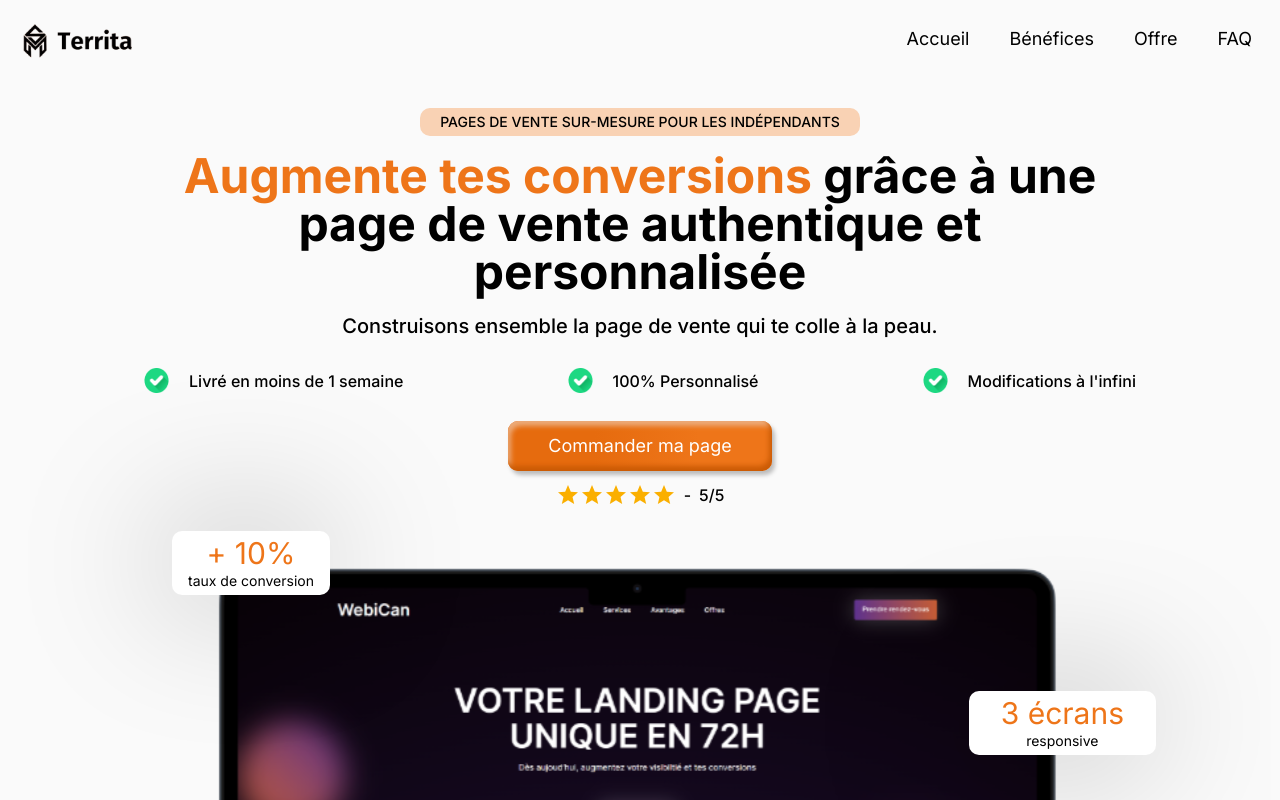
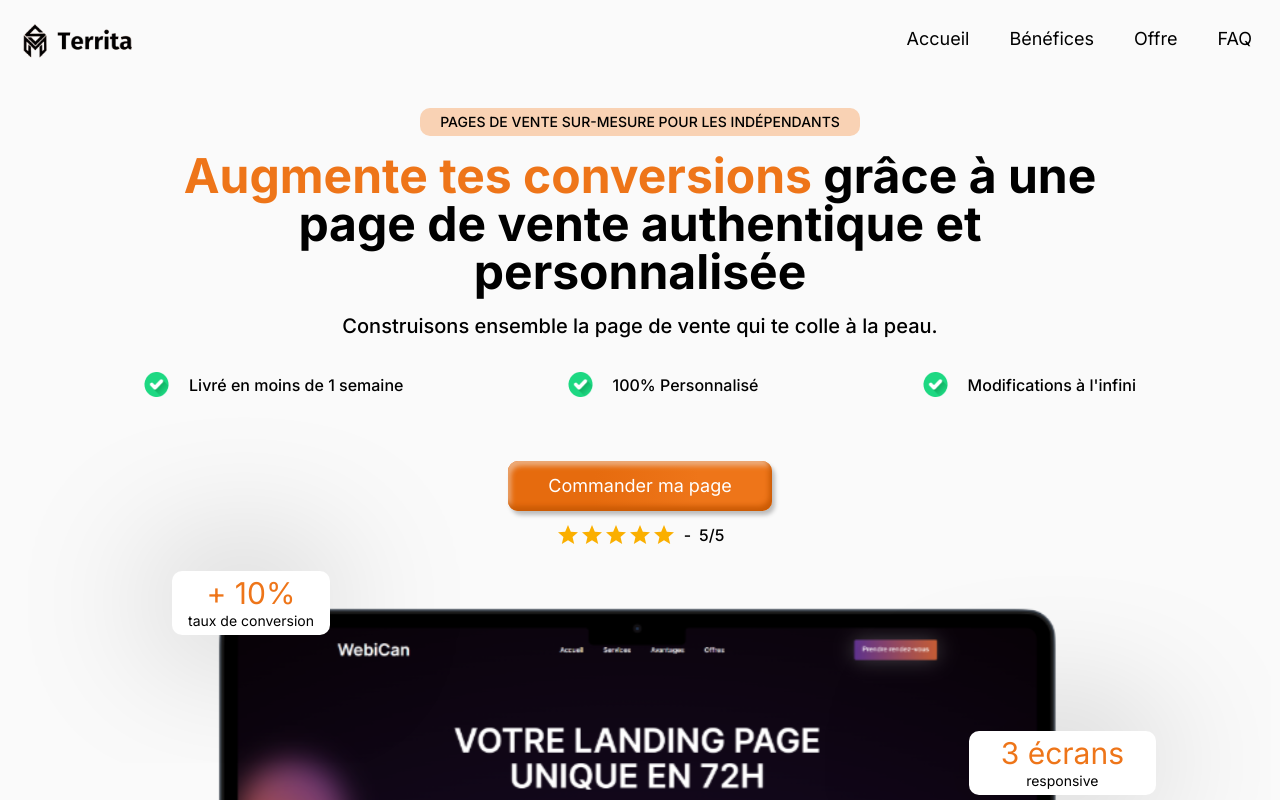
Before and after one commit to SebMZI/territa-lp, a Next.js app: page / in a window 1280 px wide. Shown: the top 800 px of the page. Built offline with nearby package versions, Linux system fonts and the light colour scheme.

Commit message:
feat: Add some margin in herto

```diff
--- a/components/Hero.jsx
+++ b/components/Hero.jsx
@@ -19,7 +19,7 @@ const Hero = () => {
         Construisons ensemble la page de vente qui te colle à la peau.
       </p>
 
-      <ul className="mt-7 flex flex-col gap-3 mb-7 md:flex-row md:justify-around lg:px-10">
+      <ul className="mt-7 flex flex-col gap-3 mb-7 md:flex-row md:justify-around lg:px-10 lg:mt-8">
         <li className="flex flex-row gap-5 items-center">
           <Image
             src={"/images/green-check.png"}
@@ -51,14 +51,15 @@ const Hero = () => {
           <p className="font-medium">Modifications à l'infini</p>
         </li>
       </ul>
-      <div className="w-full md:flex md:flex-row md:justify-center">
+
+      <div className="w-full md:flex md:flex-row md:justify-center lg:mt-16">
         <Button
           containerStyle={
             "w-full text-sm h-[45px] md:w-auto md:px-10 md:text-lg "
           }
         />
       </div>
-      <div className="flex flex-row justify-center gap-2 mt-3">
+      <div className="flex flex-row justify-center gap-2 mt-3 ">
         <Rating name="text-feedback" value={5} readOnly precision={0.5} />
         <span className="font-medium">-</span>
         <p className="font-medium">5/5</p>
```
